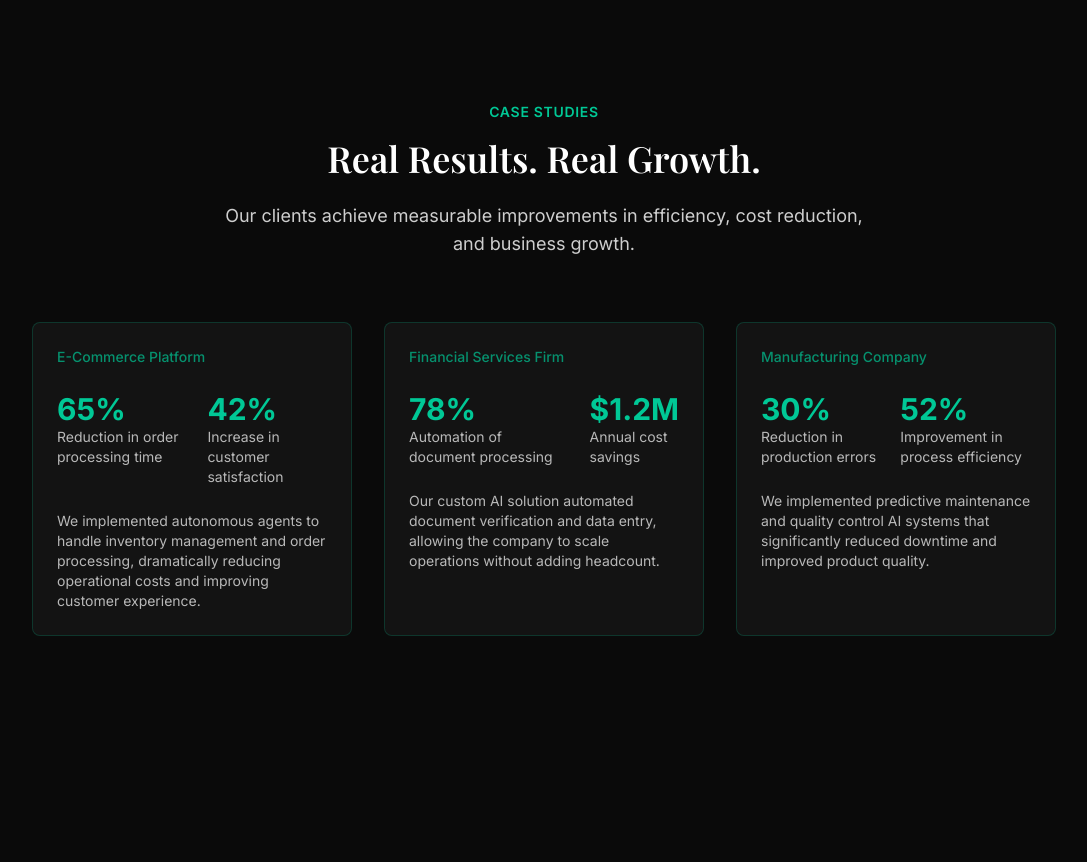
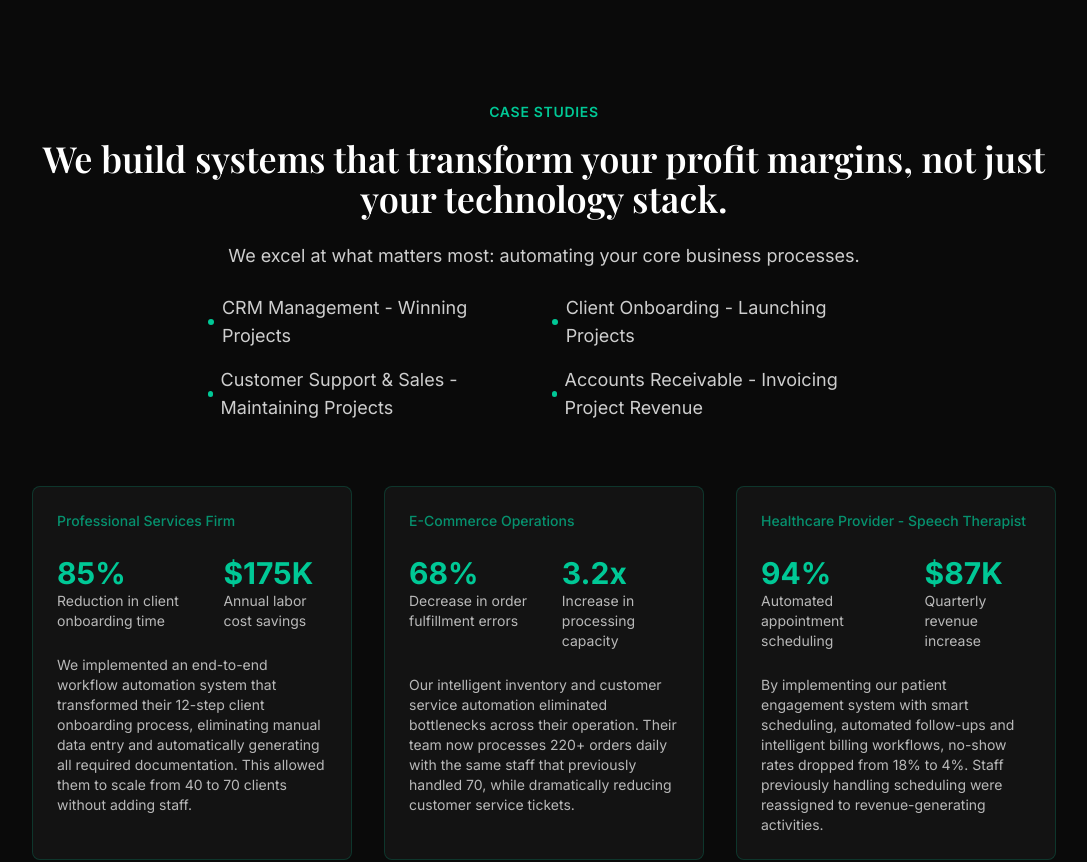
Before and after one commit to ShahmeerAmjad/emerald-flow-automations, a React (Vite) app: page / in a window 1280 px wide. Shown: the part 6040-6902 px from the top of the page, without its empty margins (96-1183 px from the left). Built offline with nearby package versions, Linux system fonts and the light colour scheme.

Commit message:
Update Case Studies and CTA
Update case studies content and call to action.

```diff
--- a/src/components/sections/CaseStudiesSection.tsx
+++ b/src/components/sections/CaseStudiesSection.tsx
@@ -3,29 +3,36 @@ import { useRef, useEffect, useState } from "react";
 
 const caseStudies = [
   {
-    client: "E-Commerce Platform",
-    metric1: "65%",
-    desc1: "Reduction in order processing time",
-    metric2: "42%",
-    desc2: "Increase in customer satisfaction",
-    description: "We implemented autonomous agents to handle inventory management and order processing, dramatically reducing operational costs and improving customer experience."
+    client: "Professional Services Firm",
+    metric1: "85%",
+    desc1: "Reduction in client onboarding time",
+    metric2: "$175K",
+    desc2: "Annual labor cost savings",
+    description: "We implemented an end-to-end workflow automation system that transformed their 12-step client onboarding process, eliminating manual data entry and automatically generating all required documentation. This allowed them to scale from 40 to 70 clients without adding staff."
   },
   {
-    client: "Financial Services Firm",
-    metric1: "78%",
-    desc1: "Automation of document processing",
-    metric2: "$1.2M",
-    desc2: "Annual cost savings",
-    description: "Our custom AI solution automated document verification and data entry, allowing the company to scale operations without adding headcount."
+    client: "E-Commerce Operations",
+    metric1: "68%",
+    desc1: "Decrease in order fulfillment errors",
+    metric2: "3.2x",
+    desc2: "Increase in processing capacity",
+    description: "Our intelligent inventory and customer service automation eliminated bottlenecks across their operation. Their team now processes 220+ orders daily with the same staff that previously handled 70, while dramatically reducing customer service tickets."
   },
   {
-    client: "Manufacturing Company",
-    metric1: "30%",
-    desc1: "Reduction in production errors",
-    metric2: "52%",
-    desc2: "Improvement in process efficiency",
-    description: "We implemented predictive maintenance and quality control AI systems that significantly reduced downtime and improved product quality."
+    client: "Healthcare Provider - Speech Therapist",
+    metric1: "94%",
+    desc1: "Automated appointment scheduling",
+    metric2: "$87K",
+    desc2: "Quarterly revenue increase",
+    description: "By implementing our patient engagement system with smart scheduling, automated follow-ups and intelligent billing workflows, no-show rates dropped from 18% to 4%. Staff previously handling scheduling were reassigned to revenue-generating activities."
   }
+];
+
+const automationAreas = [
+  "CRM Management - Winning Projects",
+  "Client Onboarding - Launching Projects",
+  "Customer Support & Sales - Maintaining Projects",
+  "Accounts Receivable - Invoicing Project Revenue"
 ];
 
 const CaseStudiesSection = () => {
@@ -90,11 +97,19 @@ const CaseStudiesSection = () => {
           <div className="text-center mb-16">
             <p className="text-sas-emerald font-semibold uppercase text-sm tracking-wider mb-4">Case Studies</p>
             <h2 className="text-3xl md:text-4xl font-serif font-semibold mb-6">
-              Real Results. Real Growth.
+              We build systems that transform your profit margins, not just your technology stack.
             </h2>
-            <p className="text-lg text-sas-white/80 max-w-2xl mx-auto">
-              Our clients achieve measurable improvements in efficiency, cost reduction, and business growth.
-            </p>
+            <div className="text-lg text-sas-white/80 max-w-2xl mx-auto mb-12">
+              <p className="mb-6">We excel at what matters most: automating your core business processes.</p>
+              <div className="grid grid-cols-1 md:grid-cols-2 gap-4 text-left">
+                {automationAreas.map((area, index) => (
+                  <div key={index} className="flex items-center space-x-2">
+                    <div className="w-1.5 h-1.5 rounded-full bg-sas-emerald"></div>
+                    <p>{area}</p>
+                  </div>
+                ))}
+              </div>
+            </div>
           </div>
 
           <div className="grid grid-cols-1 md:grid-cols-3 gap-8">
```
